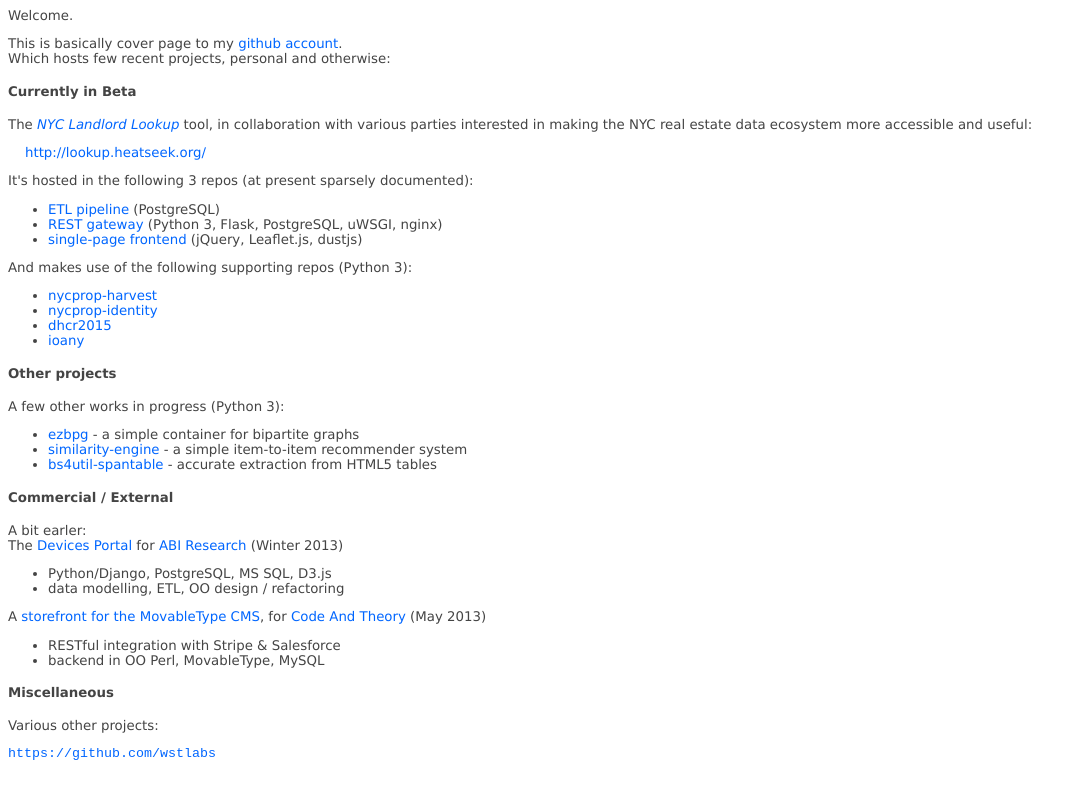
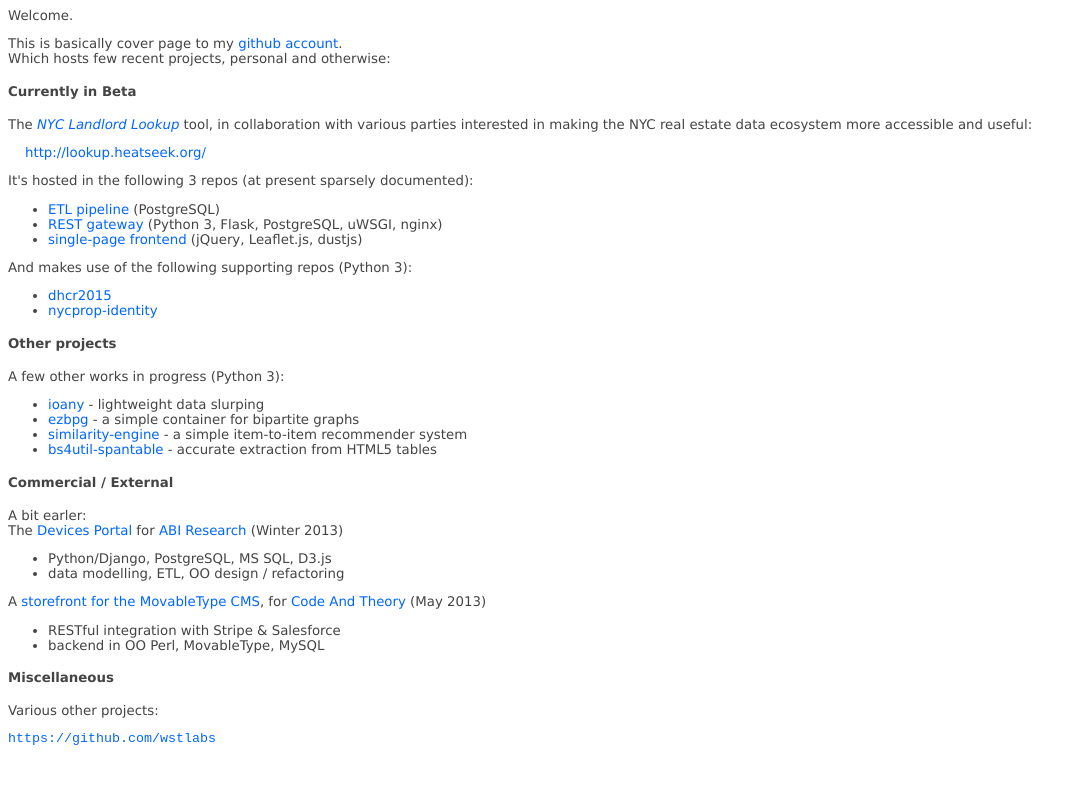
Before and after one commit to wstlabs/wstlabs.github.com, a plain HTML site: page index.html in a window 1280 px wide. Shown: the whole page, without its empty margins (0-1086 px from the left). Drawn offline with Linux system fonts and the light colour scheme.

Commit message:
shuffle repos

```diff
--- a/index.html
+++ b/index.html
@@ -28,16 +28,15 @@
 
 And makes use of the following supporting repos (Python 3):
 <ul>
-  <li> <a href="https://github.com/wstlabs/nycprop-harvest">nycprop-harvest</a>
+  <li> <a href="https://github.com/wstlabs/dhcr2015">dhcr2015</a>
   <li> <a href="https://github.com/wstlabs/nycprop-identity">nycprop-identity</a>
-  <li> <a href="https://github.com/wstlabs/dhcr2015">dhcr2015</a>
-  <li> <a href="https://github.com/wstlabs/ioany">ioany</a>
 </ul>
 
 <h4>Other projects</h4>
 
 A few other works in progress (Python 3):
 <ul>
+  <li> <a href="https://github.com/wstlabs/ioany">ioany</a> - lightweight data slurping
   <li> <a href="https://github.com/wstlabs/ezbpg/">ezbpg</a> - a simple container for bipartite graphs
   <li> <a href="https://github.com/wstlabs/similarity-engine/">similarity-engine</a> - a simple item-to-item recommender system
   <li> <a href="https://github.com/wstlabs/bs4util-spantable/">bs4util-spantable</a> - accurate extraction from HTML5 tables
```
